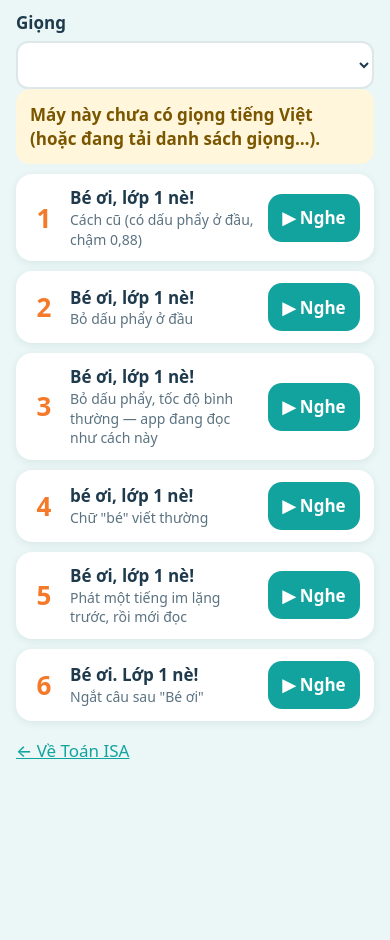
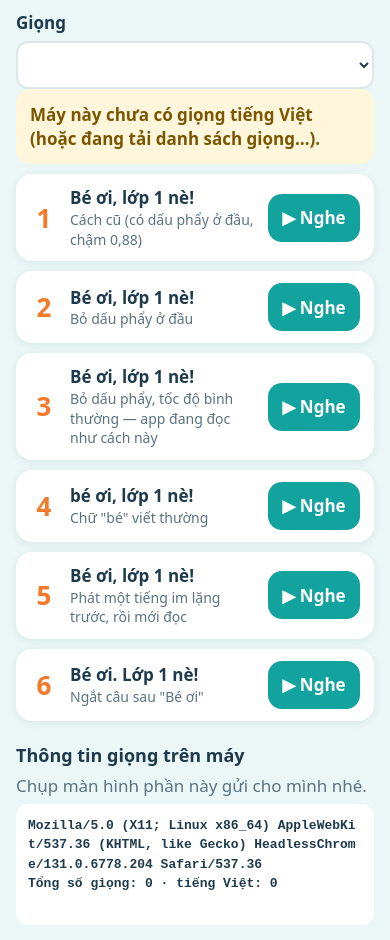
Before and after one commit to HauPhan93/toan-isa, a plain HTML site: page voice-test.html in a window 390 px wide. Shown: the part 132-1072 px from the top of the page. Before the commit the page ends 949 px from the top, so only its background shows below. Drawn offline with Linux system fonts and the light colour scheme.

Commit message:
voice-test.html: list every Vietnamese voice with its ID, local/online and default flags
On the user's iPhone both "Linh" entries report a compact voiceURI, so the page now prints
the full details to see whether Safari offers the downloaded "Nâng cao" voice at all.

Co-Authored-By: Claude Opus 5.5 <noreply@anthropic.com>

```diff
--- a/voice-test.html
+++ b/voice-test.html
@@ -32,6 +32,9 @@
   <div id="status"></div>
   <p id="uri" style="font-size:13px;margin:6px 2px 0"></p>
   <div id="list"></div>
+  <h2 style="font-size:18px;margin:22px 0 6px">Thông tin giọng trên máy</h2>
+  <p style="margin:0 0 6px">Chụp màn hình phần này gửi cho mình nhé.</p>
+  <pre id="info" style="white-space:pre-wrap;word-break:break-all;background:#fff;border-radius:12px;padding:12px;font-size:13px;line-height:1.5;margin:0"></pre>
   <p style="margin-top:18px"><a href="./">← Về Toán ISA</a></p>
 </main>
 <script>
@@ -46,6 +49,7 @@
     { text: LINE, rate: 0.88, warm: true, what: 'Phát một tiếng im lặng trước, rồi mới đọc' },
     { text: 'Bé ơi. Lớp 1 nè!', rate: 0.88, what: 'Ngắt câu sau "Bé ơi"' },
   ];
+  const info = document.getElementById('info');
   const sel = document.getElementById('voice'), list = document.getElementById('list'), status = document.getElementById('status'), uri = document.getElementById('uri');
   const showUri = () => { const v = voices[Number(sel.value)]; uri.textContent = v ? 'Mã giọng: ' + (v.voiceURI || '—') : ''; };
   sel.addEventListener('change', showUri);
@@ -60,6 +64,9 @@
     voices.forEach((v, i) => { const o = document.createElement('option'); o.value = String(i); const t = tag(v); o.textContent = v.name + (t && !v.name.includes(t) ? ' — ' + t : ''); sel.append(o); });
     const enh = voices.findIndex(v => /Nâng cao|Cao cấp/.test(tag(v)));
     sel.value = keep && voices[Number(keep)] ? keep : String(enh >= 0 ? enh : 0);
+    const all = speechSynthesis.getVoices();
+    info.textContent = navigator.userAgent + '\n' + `Tổng số giọng: ${all.length} · tiếng Việt: ${voices.length}` + '\n\n' +
+      voices.map((v, i) => `${i + 1}. ${v.name} · ${v.lang}` + '\n   mã: ' + v.voiceURI + '\n   ' + (v.localService ? 'trong máy' : 'qua mạng') + (v.default ? ' · mặc định' : '')).join('\n\n');
     showUri();
     status.innerHTML = voices.length ? '' : '<div class="none">Máy này chưa có giọng tiếng Việt (hoặc đang tải danh sách giọng…).</div>';
   }
```
